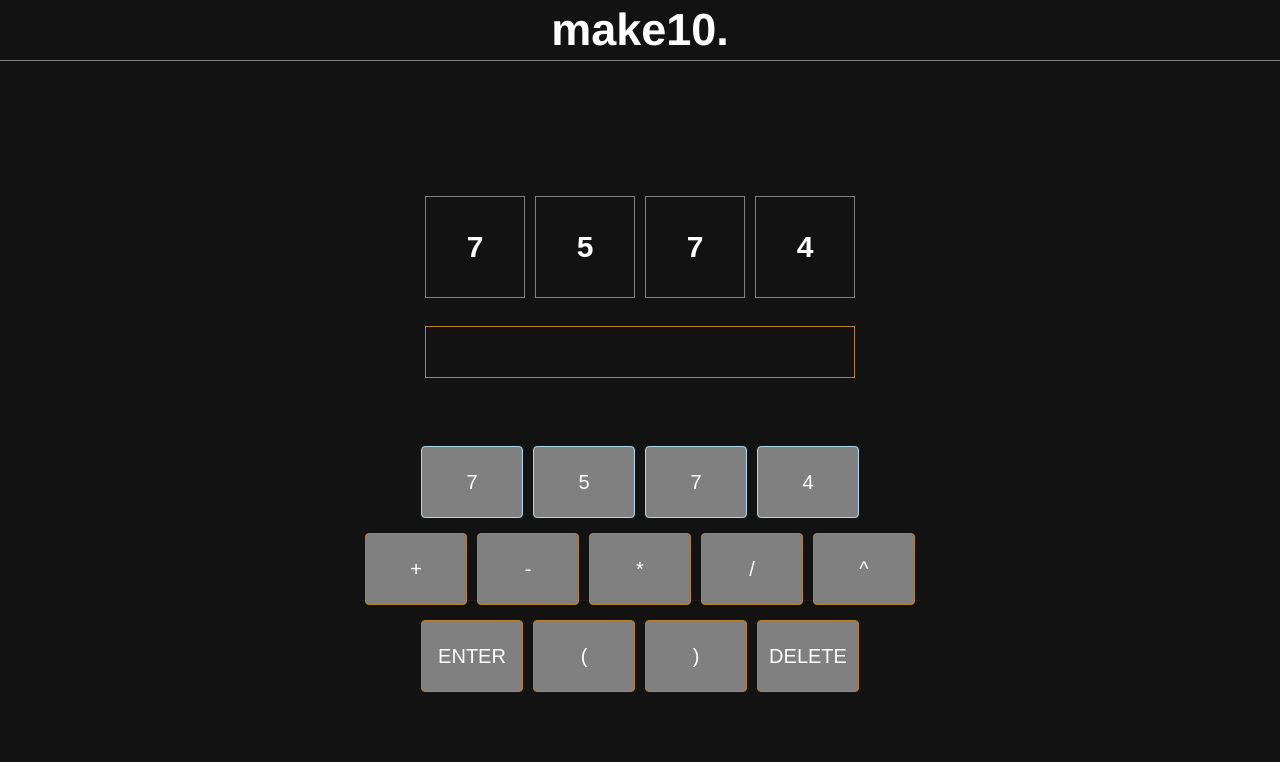
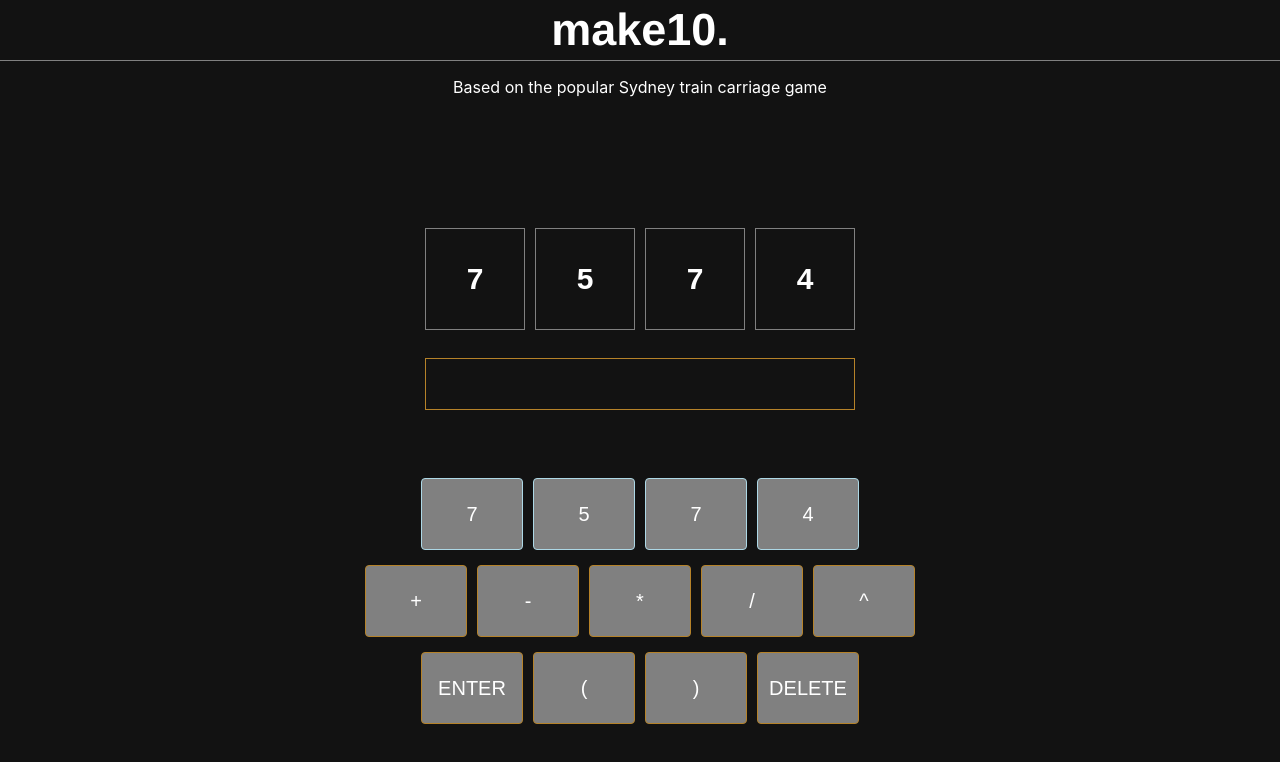
Before and after one commit to tc3149/make10, a React (Create React App) app: page / in a window 1280 px wide. Shown: the top 762 px of the page. Built offline with nearby package versions, Linux system fonts and the light colour scheme.

Commit message:
MVP complete :)

```diff
--- a/src/App.css
+++ b/src/App.css
@@ -29,10 +29,10 @@ nav h1 {
 }
 .game {
   width: 100vw;
-  height: calc(100vh - 190px);
+  height: calc(100vh - 240px);
   display: flex;
   align-items: center;
-  padding-top: 125px;
+  padding-top: 105px;
   flex-direction: column;
 }
 
--- a/src/App.js
+++ b/src/App.js
@@ -7,6 +7,8 @@ import Keyboard from "./components/Keyboard";
 export const AppContext = createContext();
 
 function App() {
+  var nerdamer = require("nerdamer");
+
   const [chosenNumbers] = useState([
     Math.floor(Math.random() * 10),
     Math.floor(Math.random() * 10),
@@ -26,13 +28,25 @@ function App() {
     setInput(temp.slice(0, -1));
   };
 
-  const onEnter = () => {};
+  const onEnter = () => {
+    try {
+      var e = nerdamer(input);
+      if (e.text() === "10") {
+        alert("You won!");
+      } else {
+        alert("Does not add up to 10");
+      }
+    } catch (error) {
+      alert("Equation not valid");
+    }
+  };
 
   return (
     <div className="App">
       <nav>
         <h1>make10.</h1>
       </nav>
+      <p>Based on the popular Sydney train carriage game</p>
       <AppContext.Provider
         value={{ chosenNumbers, input, onSelectLetter, onDelete, onEnter }}
       >
```
